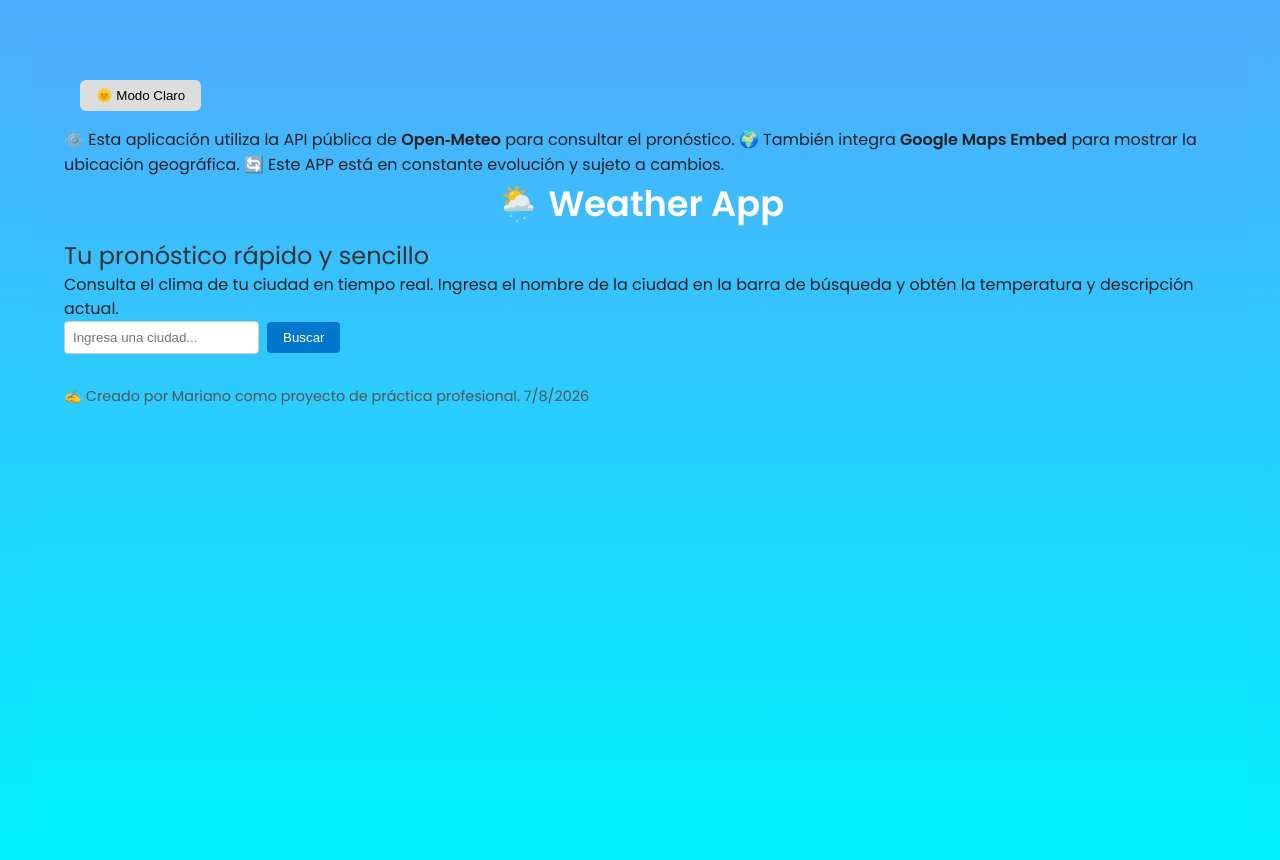
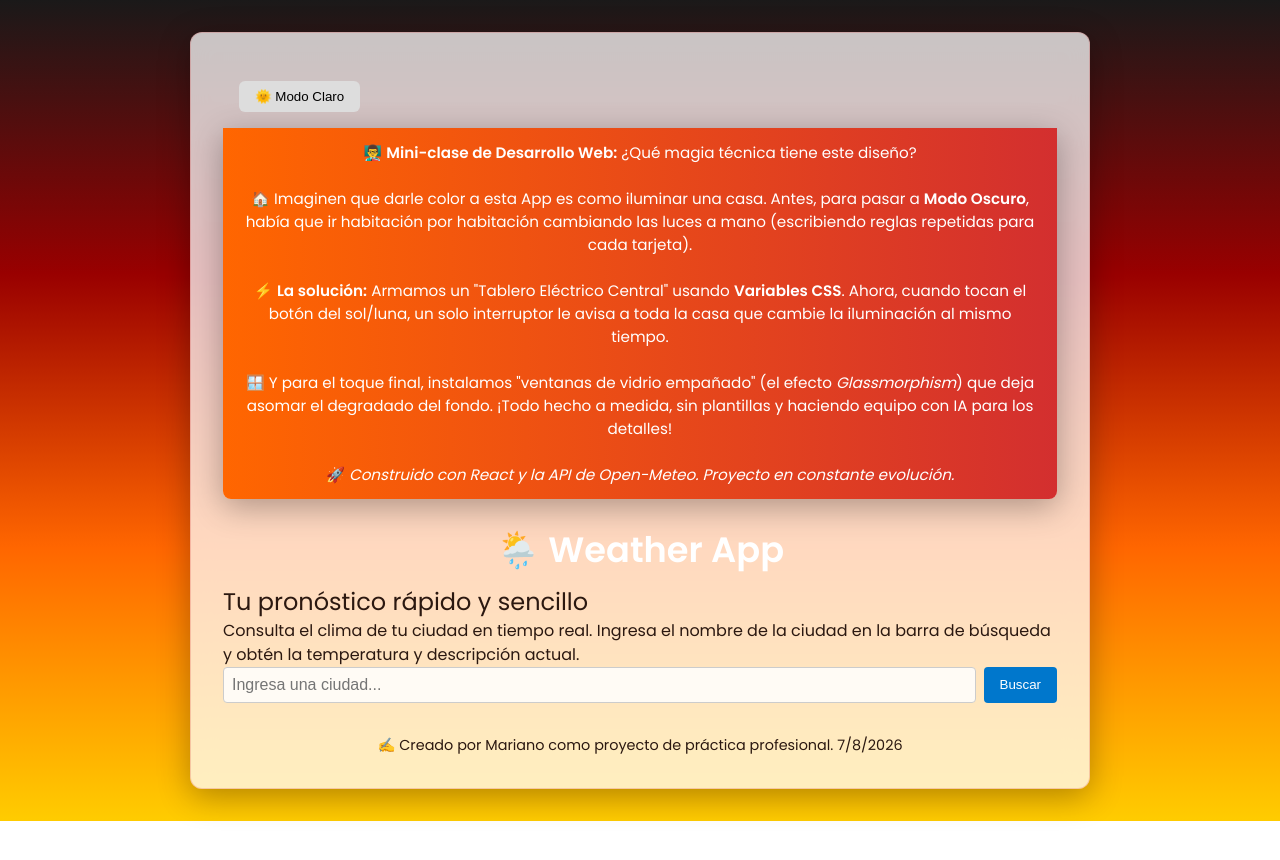
Before and after one commit to mariano925/react-profesional-app, a React (Vite) app: page / in a window 1280 px wide. Shown: the top 860 px of the page. After the commit the page ends 821 px from the top, so only its background shows below. Built offline with nearby package versions, Linux system fonts and the light colour scheme.

Commit message:
Mejora visual: rediseño con variables CSS, glassmorphism y banner didáctico actualizado

```diff
--- a/src/App.css
+++ b/src/App.css
@@ -1,11 +1,83 @@
+/* =========================================
+   1. PALETA "ATARDECER INTENSO" (MODO CLARO)
+   ========================================= */
+:root {
+  /* Degradado: Negro arriba, bajando a rojo, naranja y amarillo al fondo */
+  --bg-gradient: linear-gradient(to bottom, #1a1919, #990000, #ff6600, #ffcc00);
+
+  /* Cajas un poco más opacas para contrastar con el fondo fuerte */
+  --bg-app: rgba(255, 255, 255, 0.75);
+  --bg-card: rgba(255, 255, 255, 0.85);
+
+  /* Textos en un marrón/negro muy oscuro y cálido */
+  --text-main: #2b1810;
+  --text-muted: #5c3a21;
+
+  /* Título blanco para que resalte sobre la parte negra/roja del cielo */
+  --title-color: #ffffff;
+
+  --accent: #d32f2f; /* Rojo fuerte para los botones */
+  --banner-bg: linear-gradient(90deg, #ff6600, #d32f2f);
+  --border-color: rgba(211, 47, 47, 0.2);
+  --shadow: 0 8px 32px rgba(0, 0, 0, 0.3);
+}
+
+/* =========================================
+   2. PALETA "ATARDECER" (MODO OSCURO - Intacto)
+   ========================================= */
+.dark {
+  --bg-gradient: linear-gradient(to bottom, #191423, #2a1b38, #3e204f);
+  --bg-app: rgba(30, 25, 40, 0.85);
+  --bg-card: rgba(45, 35, 60, 0.9);
+  --text-main: #f8f5fa;
+  --text-muted: #bba8c9;
+  --title-color: #ff9a9e; /* Rosa pastel/neón */
+  --accent: #ff9a9e;
+  --banner-bg: linear-gradient(90deg, #8a2387, #e94057, #f27121);
+  --border-color: rgba(255, 154, 158, 0.15);
+  --shadow: 0 8px 32px rgba(0, 0, 0, 0.6);
+}
+
+
+/* =========================================
+   ESTILOS BASE (Usan las variables)
+   ========================================= */
+
 .App {
   width: 100%;
   max-width: 900px;
-  background: rgba(255, 255, 255, 0.9);
+  background: var(--bg-app);
+  color: var(--text-main);
   border-radius: 12px;
   padding: 2rem;
-  box-shadow: 0 8px 20px rgba(0,0,0,0.15);
+  box-shadow: var(--shadow);
   margin: auto;
+
+  /* Efecto Cristal (Glassmorphism) */
+  backdrop-filter: blur(12px);
+  -webkit-backdrop-filter: blur(12px);
+  border: 1px solid var(--border-color);
+}
+
+/* Banner superior informativo */
+.banner {
+  width: 100%;
+  background: var(--banner-bg);
+  color: #fff; /* El texto en el banner siempre es blanco */
+  padding: 0.8rem 1.2rem;
+  text-align: center;
+  font-size: 0.95rem;
+  font-weight: 500;
+  border-radius: 0 0 8px 8px;
+  box-shadow: var(--shadow);
+  margin-bottom: 1.5rem;
+  animation: fadeIn 1s ease-in-out;
+}
+
+/* Animación */
+@keyframes fadeIn {
+  from { opacity: 0; transform: translateY(-10px); }
+  to { opacity: 1; transform: translateY(0); }
 }
 
 /* Barra de búsqueda */
@@ -18,16 +90,19 @@ form {
 form input {
   flex: 1;
   padding: 0.7rem;
-  border: 1px solid #ccc;
+  background: var(--bg-card);
+  color: var(--text-main);
+  border: 1px solid var(--border-color);
   border-radius: 8px 0 0 8px;
   font-size: 1rem;
+  outline: none;
 }
 
 form button {
   padding: 0.7rem 1.2rem;
   border: none;
   border-radius: 0 8px 8px 0;
-  background: #0077cc;
+  background: var(--accent);
   color: #fff;
   font-weight: 500;
   cursor: pointer;
@@ -35,28 +110,36 @@ form button {
 }
 
 form button:hover {
-  background: #005fa3;
+  background: var(--accent-hover, var(--accent));
 }
 
 /* Tarjeta del clima */
 .weather-card {
-  background: #fdfdfd;
+  background: var(--bg-card);
   border-radius: 10px;
   padding: 1.5rem;
   margin: 1rem auto;
   text-align: center;
-  box-shadow: 0 4px 12px rgba(0,0,0,0.1);
+  box-shadow: var(--shadow);
+  border: 1px solid var(--border-color);
+
+  /* Un toque extra de desenfoque para la tarjeta interior */
+  backdrop-filter: blur(8px);
+  -webkit-backdrop-filter: blur(8px);
 }
 
+.weather-card h1,
 .weather-card h2 {
   margin-bottom: 1rem;
-  color: #0077cc;
+  color: var(--accent);
 }
 
-.weather-card p {
+/* Ahora los párrafos toman el color automáticamente sin necesidad de !important */
+.weather-card p,
+.forecast-day p {
   margin: 0.4rem 0;
   font-size: 1.05rem;
-  color: #000;
+  font-weight: 500;
 }
 
 /* Footer */
@@ -64,90 +147,12 @@ footer {
   text-align: center;
   margin-top: 2rem;
   font-size: 0.9rem;
-  color: #555;
+  color: var(--text-secondary);
 }
 
 /* Responsividad */
 @media (max-width: 600px) {
-  .App {
-    padding: 1rem;
-  }
-
-  .weather-card {
-    padding: 1rem;
-  }
-
-  form input {
-    font-size: 0.9rem;
-  }
-
-  form button {
-    font-size: 0.9rem;
-  }
+  .App { padding: 1rem; }
+  .weather-card { padding: 1rem; }
+  form input, form button { font-size: 0.9rem; }
 }
-
-/* Banner superior informativo */
-.banner {
-  width: 100%;
-  background: linear-gradient(90deg, #0077cc, #00b4d8);
-  color: #fff;
-  padding: 0.8rem 1.2rem;
-  text-align: center;
-  font-size: 0.95rem;
-  font-weight: 500;
-  border-radius: 0 0 8px 8px;
-  box-shadow: 0 4px 10px rgba(0,0,0,0.15);
-  margin-bottom: 1.5rem;
-  animation: fadeIn 1s ease-in-out;
-}
-
-/* Animación suave al aparecer */
-@keyframes fadeIn {
-  from { opacity: 0; transform: translateY(-10px); }
-  to { opacity: 1; transform: translateY(0); }
-}
-
-/* 🌞 Light mode (por defecto) */
-.App {
-  background: rgba(255, 255, 255, 0.9);
-  color: #222;
-  border-radius: 12px;
-  padding: 2rem;
-  box-shadow: 0 8px 20px rgba(0,0,0,0.15);
-  margin: auto;
-}
-
-/* 🌙 Dark mode automático */
-@media (prefers-color-scheme: dark) {
-  body {
-    background: linear-gradient(to bottom, #0f2027, #203a43, #2c5364);
-    color: #eee;
-  }
-
-  .App {
-    background: rgba(30, 30, 30, 0.95);
-    color: #eee;
-    box-shadow: 0 8px 20px rgba(0,0,0,0.5);
-  }
-
-  .banner {
-    background: linear-gradient(90deg, #1e3c72, #2a5298);
-    color: #fff;
-    box-shadow: 0 4px 12px rgba(0,0,0,0.6);
-  }
-
-  h1, h2 {
-    color: #00d4ff;
-  }
-
-  /* 👇 Ajuste definitivo para párrafos */
-  .weather-card p,
-  .forecast-day p {
-    color: #fff !important;   /* blanco fuerte */
-    font-weight: 700;
-  }
-
-  footer {
-    color: #aaa;
-  }
-}
--- a/src/App.jsx
+++ b/src/App.jsx
@@ -6,6 +6,9 @@ import SearchBar from "./components/SearchBar";
 import WeatherCard from "./components/WeatherCard";
 import { getWeather } from "./services/weatherService";
 import Loader from "./components/Loader";
+
+import "./App.css";
+import "./index.css";
 
 function App() {
   const [city, setCity] = useLocalStorage("city", "Gualeguay");
@@ -50,11 +53,17 @@ function App() {
           {darkMode ? "🌙 Modo Oscuro" : "🌞 Modo Claro"}
         </button>
 
-        {/* Banner superior */}
+      {/* Banner superior */}
       <div className="banner">
-          ⚙️ Esta aplicación utiliza la API pública de <strong>Open‑Meteo</strong> para consultar el pronóstico.
-          🌍 También integra <strong>Google Maps Embed</strong> para mostrar la ubicación geográfica.
-          🔄 Este APP está en constante evolución y sujeto a cambios.
+        👨‍🏫 <strong>Mini-clase de Desarrollo Web:</strong> ¿Qué magia técnica tiene este diseño?<br /><br />
+
+        🏠 Imaginen que darle color a esta App es como iluminar una casa. Antes, para pasar a <strong>Modo Oscuro</strong>, había que ir habitación por habitación cambiando las luces a mano (escribiendo reglas repetidas para cada tarjeta).<br /><br />
+
+        ⚡ <strong>La solución:</strong> Armamos un "Tablero Eléctrico Central" usando <strong>Variables CSS</strong>. Ahora, cuando tocan el botón del sol/luna, un solo interruptor le avisa a toda la casa que cambie la iluminación al mismo tiempo.<br /><br />
+
+      🪟 Y para el toque final, instalamos "ventanas de vidrio empañado" (el efecto <em>Glassmorphism</em>) que deja asomar el degradado del fondo. ¡Todo hecho a medida, sin plantillas y haciendo equipo con IA para los detalles!<br /><br />
+
+        🚀 <em>Construido con React y la API de Open-Meteo. Proyecto en constante evolución.</em>
       </div>
 
         <h1>🌦️ Weather App</h1>
@@ -83,7 +92,7 @@ function App() {
           />
         )}
 
-        <footer style={{ marginTop: "2rem", fontSize: "0.9rem", color: "#555" }}>
+        <footer>
           ✍️ Creado por Mariano como proyecto de práctica profesional. 7/8/2026
         </footer>
       </div>
--- a/src/index.css
+++ b/src/index.css
@@ -1,126 +1,128 @@
 /* Importamos una tipografía moderna */
 @import url('https://fonts.googleapis.com/css2?family=Poppins:wght@300;400;600&display=swap');
 
-/* Reset básico */
+/* =========================================
+   1. VARIABLES GLOBALES (ATARDECER INTENSO - MODO CLARO)
+   ========================================= */
+:root {
+  /* Degradado: Cielo oscuro arriba, bajando a rojo, naranja y amarillo */
+  --bg-gradient: linear-gradient(to bottom, #1a1919, #990000, #ff6600, #ffcc00);
+
+  /* Cajas cristalinas un poco más opacas para contrastar el fondo */
+  --bg-app: rgba(255, 255, 255, 0.75);
+  --bg-card: rgba(255, 255, 255, 0.85);
+
+  /* Textos en un marrón/negro muy oscuro para armonizar */
+  --text-main: #2b1810;
+  --text-muted: #5c3a21;
+  --title-color: #ffffff;
+
+  /* Detalles */
+  --accent: #d32f2f; /* Rojo fuerte */
+  --banner-bg: linear-gradient(90deg, #ff6600, #d32f2f);
+  --border-color: rgba(211, 47, 47, 0.2);
+  --shadow: 0 8px 32px rgba(0, 0, 0, 0.3);
+}
+
+/* =========================================
+   2. VARIABLES GLOBALES (MODO OSCURO ACTIVO)
+   ========================================= */
+.dark {
+  --bg-gradient: linear-gradient(to bottom, #191423, #2a1b38, #3e204f);
+  --bg-app: rgba(30, 25, 40, 0.85);
+  --bg-card: rgba(45, 35, 60, 0.9);
+  --text-main: #f8f5fa;
+  --text-muted: #bba8c9;
+  --title-color: #ff9a9e; /* Rosa pastel/neón */
+  --accent: #ff9a9e;
+  --banner-bg: linear-gradient(90deg, #8a2387, #e94057, #f27121);
+  --border-color: rgba(255, 154, 158, 0.15);
+  --shadow: 0 8px 32px rgba(0, 0, 0, 0.6);
+}
+
+@media (prefers-color-scheme: dark) {
+  :root {
+    /* Mismas variables del .dark para quien tenga la PC en oscuro por defecto */
+    --bg-gradient: linear-gradient(to bottom, #191423, #2a1b38, #3e204f);
+    --bg-app: rgba(30, 25, 40, 0.85);
+    --bg-card: rgba(45, 35, 60, 0.9);
+    --text-main: #f8f5fa;
+    --text-muted: #bba8c9;
+    --title-color: #ff9a9e;
+    --accent: #ff9a9e;
+    --banner-bg: linear-gradient(90deg, #8a2387, #e94057, #f27121);
+    --border-color: rgba(255, 154, 158, 0.15);
+    --shadow: 0 8px 32px rgba(0, 0, 0, 0.6);
+  }
+}
+
+/* =========================================
+   3. ESTILOS BASE Y MEJORAS PREMIUM
+   ========================================= */
 * {
   margin: 0;
   padding: 0;
   box-sizing: border-box;
 }
 
-/* Estilos globales */
+/* 🎨 DETALLE PREMIUM: Color de selección de texto a medida */
+::selection {
+  background: var(--accent);
+  color: #ffffff;
+}
+
 body {
   font-family: 'Poppins', sans-serif;
-  background: linear-gradient(to bottom, #4facfe, #00f2fe); /* degradado cielo */
-  color: #222;
+
+  /* 🖥️ DETALLE PREMIUM: Suavizado de fuentes. Hace que la tipografía se vea mucho más nítida y profesional. */
+  -webkit-font-smoothing: antialiased;
+  -moz-osx-font-smoothing: grayscale;
+
+  background: var(--bg-gradient);
+  color: var(--text-main);
   min-height: 100vh;
   display: flex;
   justify-content: center;
   align-items: flex-start;
   padding: 2rem;
+
+  /* 🪄 DETALLE PREMIUM: Transición suave al cambiar textos de claro a oscuro */
+  transition: color 0.4s ease;
+}
+
+/* Actualización clave: Ahora el body toma el nuevo fondo oscuro (morado/noche) cuando apretás el botón */
+body:has(.App.dark) {
+  background: linear-gradient(to bottom, #191423, #2a1b38, #3e204f);
 }
 
 /* Títulos principales */
 h1 {
   font-size: 2.2rem;
   font-weight: 600;
-  color: #fff;
+  color: var(--title-color);
   text-align: center;
   margin-bottom: 0.5rem;
+  transition: color 0.4s ease; /* Anima el cambio de color */
 }
 
 h2 {
   font-size: 1.5rem;
   font-weight: 500;
-  color: #333;
+  color: var(--text-main);
+  transition: color 0.4s ease;
 }
 
 /* Párrafos */
 p {
   font-size: 1rem;
   line-height: 1.5;
-  color: #222;
+  color: var(--text-main);
+  transition: color 0.4s ease;
 }
 
 /* Responsividad */
 @media (max-width: 768px) {
-  body {
-    padding: 1rem;
-  }
-
-  h1 {
-    font-size: 1.8rem;
-  }
-
-  h2 {
-    font-size: 1.2rem;
-  }
+  body { padding: 1rem; }
+  h1 { font-size: 1.8rem; }
+  h2 { font-size: 1.2rem; }
 }
-
-/* Pronóstico en modo claro */
-.forecast-day p {
-  color: #000 !important;   /* negro fuerte */
-  font-weight: 700;
-}
-
-/* Pronóstico en modo oscuro */
-.App.dark .forecast-day p {
-  color: #fff !important;   /* blanco fuerte */
-  font-weight: 700;
-}
-
-/* 🌞 Modo claro (por defecto) */
-.App {
-  background: linear-gradient(to bottom, #4facfe, #00f2fe);
-  color: #222;
-  min-height: 100vh;
-  padding: 2rem;
-}
-
-/* 🌙 Modo oscuro */
-.App.dark {
-  background: linear-gradient(to bottom, #0f2027, #203a43, #2c5364);
-  color: #eee;
-}
-
-.App.dark h1 {
-  color: #00d4ff;
-}
-
-.App.dark h2 {
-  color: #ddd;
-}
-
-.App.dark p {
-  color: #fff; /* 👈 blanco fuerte para contraste */
-}
-
-/* Tarjetas del pronóstico */
-.forecast-day {
-  background: #eee;
-  color: #000;
-  font-weight: 600;
-}
-
-.App.dark .forecast-day {
-  background: #333;
-  color: #fff !important; /* 👈 fuerza blanco en oscuro */
-  font-weight: 700;
-}
-
-/* WeatherCard */
-.weather-card {
-  background: #fdfdfd;
-  color: #000;
-  border-radius: 10px;
-  padding: 1.5rem;
-  margin: 1rem auto;
-  text-align: center;
-  box-shadow: 0 4px 12px rgba(0,0,0,0.1);
-}
-
-.App.dark .weather-card {
-  background: #222;
-  color: #fff !important; /* 👈 fuerza blanco en oscuro */
-  border: 1px solid #555;
-}
```
Also changed, not shown: src/components/WeatherCard.css (+63 -43 lines).
